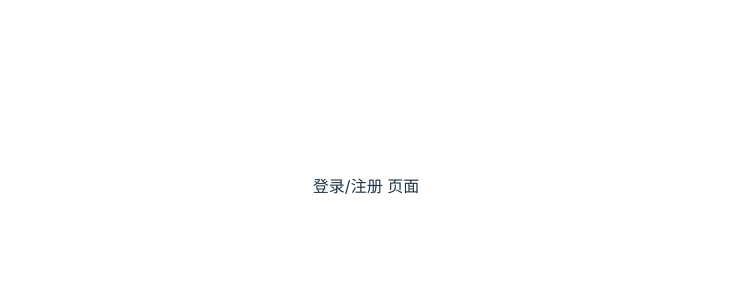
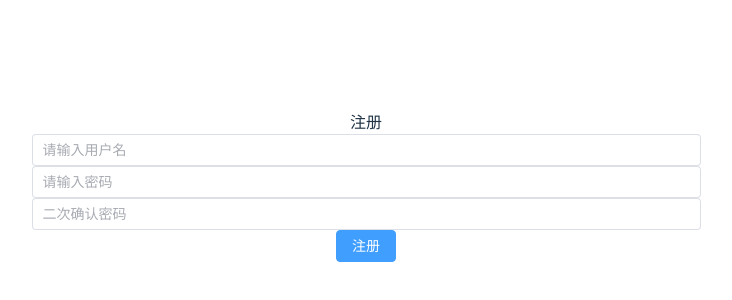
Before and after one commit to FiringJ/chatbot-micro-web, a Vue app: page /user/login in a window 1280 px wide. Shown: the part 214-514 px from the top of the page, without its empty margins (274-1006 px from the left). Built offline with nearby package versions, Linux system fonts and the light colour scheme; the HTML template or start-up script is replaced by a standard one.

Commit message:
feat: 代码提交

```diff
--- a/components.d.ts
+++ b/components.d.ts
@@ -7,8 +7,9 @@ export {}
 
 declare module 'vue' {
   export interface GlobalComponents {
+    ElButton: typeof import('element-plus/es')['ElButton']
     ElConfigProvider: typeof import('element-plus/es')['ElConfigProvider']
-    HelloWorld: typeof import('./src/components/HelloWorld.vue')['default']
+    ElInput: typeof import('element-plus/es')['ElInput']
     RouterLink: typeof import('vue-router')['RouterLink']
     RouterView: typeof import('vue-router')['RouterView']
   }
--- /dev/null
+++ b/src/pages/user/login/composable.ts
@@ -0,0 +1,55 @@
+import type { Ref } from 'vue'
+import { useUserStore } from '~/store/user'
+
+const userStore = useUserStore()
+
+export function useLogin(
+  bind_account: Ref<string>,
+  password: Ref<string>,
+  opType: Ref<string>,
+  cb: () => void
+) {
+  const loading = ref(false)
+  async function confirm() {
+    if (loading.value) {
+      return
+    }
+    if (!bind_account.value) {
+      // 非0开头的11位手机号
+      $toast('请输入用户名')
+      return
+    }
+    if (!password.value) {
+      $toast('请输入密码')
+      return
+    }
+
+    const confirmLogin = async function () {
+      try {
+        loading.value = true
+        const { user_info } = await loginByMobile(
+          aesEncrypt(mobile.value),
+          vcode.value,
+          vcodeToken.value,
+          opType.value,
+          userStore.open_id
+        )
+        if (user_info) {
+          if (user_info.bind_mobile === userStore.bind_mobile) {
+            $toast('切换的账号当前已登录')
+          }
+          userStore.performLogin(user_info)
+          /* 清空LocalStorage */
+          localStorage.clear()
+          cb()
+        } else {
+          $toast('登录失败，请联系客服')
+        }
+        loading.value = false
+      } catch (e) {
+        loading.value = false
+      }
+    }
+  }
+  return { loading, confirm }
+}
--- a/src/pages/user/login/index.vue
+++ b/src/pages/user/login/index.vue
@@ -1,9 +1,24 @@
 <script lang="ts" setup>
+// 默认是登录操作，可以切换为注册，此值设置为false
+const isLogin = ref(false)
+const bind_account = ref('')
+const password = ref('')
+const passwordConfirm = ref('')
 </script>
 
 <template>
-  <div>
-    登录/注册 页面
+  <div v-if="isLogin">
+    <div>登录</div>
+    <el-input v-model="bind_account" placeholder="请输入用户名" />
+    <el-input v-model="password" type="password" placeholder="请输入密码" show-password />
+    <el-button type="primary" @click="handleLogin">登录</el-button>
+  </div>
+  <div v-else>
+    <div>注册</div>
+    <el-input v-model="bind_account" placeholder="请输入用户名" />
+    <el-input v-model="password" type="password" placeholder="请输入密码" show-password />
+    <el-input v-model="passwordConfirm" type="password" placeholder="二次确认密码" show-password />
+    <el-button type="primary" @click="handleLogin">注册</el-button>
   </div>
 </template>
 
```
